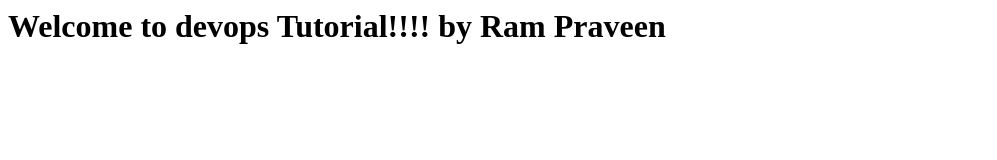
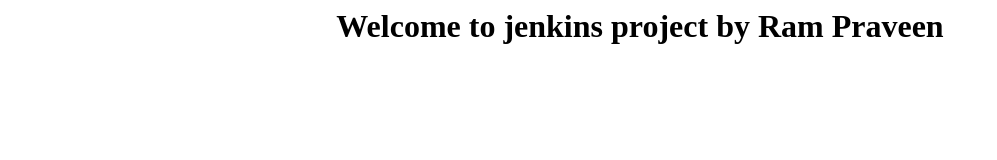
Before and after one commit to Ram-Praveen/webhook3, a plain HTML site: page index.html in a window 1280 px wide. Shown: the whole page, without its empty margins (0-997 px from the left). Drawn offline with Linux system fonts and the light colour scheme.

Commit message:
modified

```diff
--- a/index.html
+++ b/index.html
@@ -1 +1,6 @@
-<h1>Welcome to devops Tutorial!!!! by Ram Praveen</h1>
+<html>
+<head>
+<title> Jenkins Project </title>
+</head>
+<h1 ALIGN=CENTER>Welcome to jenkins project  by Ram Praveen</h1>
+</html>
```
